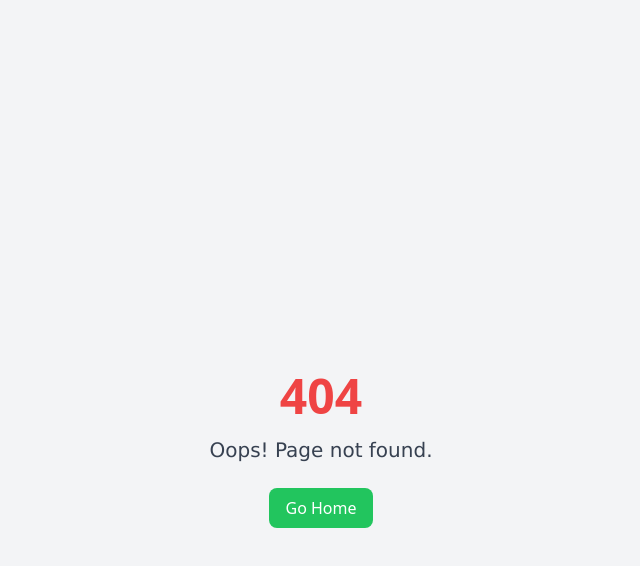
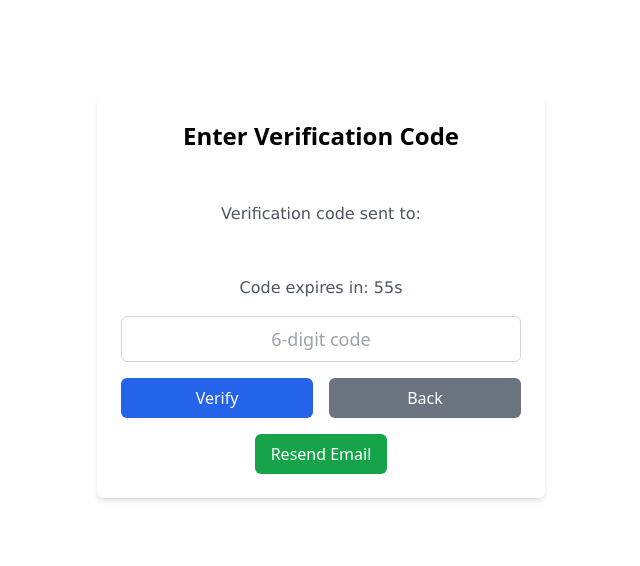
Before and after one commit to Ali-Faqy/FinalProject-Front, a React (Vite) app: page /verification in a window 1280 px wide. Before the commit this address had no page. Shown: the top 566 px of the page, without its empty margins (319-959 px from the left). Built offline with nearby package versions, Linux system fonts and the light colour scheme.

Commit message:
signUp version

```diff
--- a/src/App.jsx
+++ b/src/App.jsx
@@ -2,6 +2,7 @@ import './App.css';
 import MainPage from "./Pages/MainPage/Component/MainPage.jsx";
 import SignIn from "./Pages/SignPage/Component/SignIn.jsx";
 import SignUp from "./Pages/SignPage/Component/SignUp.jsx";
+import VerificationPage from "./Pages/SignPage/Component/VerificationPage.jsx";
 import HomePage from "./Pages/HomePage/Component/HomePage.jsx";
 import CategoriesPage from "./Pages/CategoriesPage/Component/CategoriesPage.jsx";
 import ProductsPage from "./Pages/ProductsPage/Component/ProductsPage.jsx";
@@ -40,6 +41,7 @@ function App() {
          <Route path="/" element={<MainPage />} />
         <Route path="/signIn" element={<SignIn />} />
         <Route path="/signUp" element={<SignUp />} />
+        <Route path="/verification" element={<VerificationPage />} />
 
        {userId ? (
           <>
@@ -61,6 +63,7 @@ function App() {
             <Route path="/checkout/failed" element={<FailedPage />} />
             <Route path="/inventory" element={<InventoryPage />} />
 
+
             </>
         ) : (
           <>
--- /dev/null
+++ b/src/Pages/SignPage/Code/SignUpData.js
@@ -0,0 +1,47 @@
+export async function userSignUp(userEmail, userName, password) {
+    try {
+        const response = await fetch("http://127.0.0.1:8000/users/signup", {
+          method: "POST",
+          headers: {
+            "Content-Type": "application/json",
+          },
+          body: JSON.stringify({ user_email: userEmail, user_name: userName, user_password: password }),
+        });
+
+        const data = await response.json();
+
+        if (response.ok) {
+          return data;
+        } else {
+          alert(data.message || "Error in SignUp.");
+        }
+        console.log("Response data:", data);
+      } catch (error) {
+        console.error("Error during sign-in:", error);
+        alert("An error occurred. Please try again later.");
+      }
+    };
+
+    export async function checkUserDefined(userEmail) {
+        try {
+            const response = await fetch("http://127.0.0.1:8000/users/check-email", {
+              method: "POST",
+              headers: {
+                "Content-Type": "application/json",
+              },
+              body: JSON.stringify({ user_email: userEmail}),
+            });
+
+            const data = await response.json();
+
+            if (response.ok) {
+              return data;
+            } else {
+              alert(data.message || "Error in check defined email.");
+            }
+            console.log("Response data:", data);
+          } catch (error) {
+            console.error("Error during sign-in:", error);
+            alert("An error occurred. Please try again later.");
+          }
+        };
--- a/src/Pages/SignPage/Component/SignUp.jsx
+++ b/src/Pages/SignPage/Component/SignUp.jsx
@@ -1,4 +1,4 @@
-import { Link } from "react-router-dom";
+import { Link, useNavigate } from "react-router-dom";
 import { useState } from "react";
 import {
   ArrowLeft,
@@ -12,14 +12,47 @@ import {
   User,
 } from "lucide-react";
 import { GoogleOAuthProvider, GoogleLogin } from "@react-oauth/google";
-import axios from "axios"; // Import axios for API requests
+import axios from "axios";
 import FacebookLogin from "react-facebook-login/dist/facebook-login-render-props";
+import {checkUserDefined} from "../Code/SignUpData.js"
+function SignUp() {
+  const navigate = useNavigate();
 
-function SignUp() {
+
+  const isValidEmail = (email) => {
+    const emailRegex = /^[^\s@]+@[^\s@]+\.[^\s@]+$/;
+    return emailRegex.test(email);
+  };
+
   const [showPassword, setShowPassword] = useState(false);
   const [name, setName] = useState("");
   const [email, setEmail] = useState("");
   const [password, setPassword] = useState("");
+
+  const handleSignUp = async () => {
+
+    if (!email || !password || !name) {
+      alert("Please fill in both name and email and password.");
+      return;
+    }
+    if (!isValidEmail(email)) {
+      alert("Please enter a valid email address.");
+      return;
+    }
+
+    try{
+      const data = await checkUserDefined(email);
+      if (data.IsUserDefined) {
+        alert("Email already exists. Please use a different email.");
+        return;
+      }
+    }
+    catch (error) {
+      console.error("Fetch error:", error);
+    }
+    navigate("/verification", { state: { name, email, password } });
+  };
+
 
   return (
     <GoogleOAuthProvider clientId="631245239192-8cek364mrcs3477aet7poiv7tj0kn39c.apps.googleusercontent.com">
@@ -180,7 +213,7 @@ function SignUp() {
             </div>
 
             <button
-              // onClick={handleSignUp}
+              onClick={handleSignUp}
               className="w-full h-12 rounded-lg bg-teal-700 text-white font-medium hover:bg-teal-800 transition-all duration-300 transform hover:translate-y-[-2px] shadow-md"
             >
               SIGN UP
--- /dev/null
+++ b/src/Pages/SignPage/Component/VerificationPage.jsx
@@ -0,0 +1,149 @@
+import React, { useState, useEffect } from "react";
+import { useNavigate, useLocation } from "react-router-dom";
+import {userSignUp} from "../Code/SignUpData"
+function VerificationPage() {
+  const [code, setCode] = useState("");
+  const [error, setError] = useState("");
+  const [submitted, setSubmitted] = useState(false);
+  const [timeLeft, setTimeLeft] = useState(60);
+  const [isCodeValid, setIsCodeValid] = useState(true);
+  const navigate = useNavigate();
+  const location = useLocation();
+  const { name, email, password } = location.state || {};
+
+  useEffect(() => {
+    if (email) {
+      sendCode();
+    }
+  }, [email]);
+
+  useEffect(() => {
+    if (timeLeft > 0 && isCodeValid) {
+      const timer = setTimeout(() => setTimeLeft(timeLeft - 1), 1000);
+      return () => clearTimeout(timer);
+    } else {
+      setIsCodeValid(false);
+    }
+  }, [timeLeft, isCodeValid]);
+
+  const sendCode = async () => {
+    if (!email) {
+      setError("No email provided.");
+      return;
+    }
+    console.log("Verification code sent to email:", email);
+    try {
+      const response = await fetch("http://127.0.0.1:8000/users/verify-email", {
+        method: "POST",
+        headers: { "Content-Type": "application/json" },
+        body: JSON.stringify({ user_email: email }),
+      });
+      if (!response.ok) throw new Error("Failed to send code");
+      console.log("Verification code sent to email:", email);
+    } catch (error) {
+      console.error("Error sending verification code:", error);
+      setError("Failed to send verification code.");
+    }
+  };
+
+  const handleSubmit = async (e) => {
+    e.preventDefault();
+    setError("");
+
+    if (!isCodeValid) {
+      setError("Code expired. Please resend.");
+      return;
+    }
+
+    try {
+      const response = await fetch("http://127.0.0.1:8000/users/checkCode", {
+        method: "POST",
+        headers: { "Content-Type": "application/json" },
+        body: JSON.stringify({ email: email, code: code }),
+      });
+
+      const result = await response.json();
+      if (response.ok && result.message === "Email verified successfully") {
+        setSubmitted(true);
+        const signUpResponse = await userSignUp(email, name, password);
+        if (signUpResponse) {
+          console.log("Sign-up successful:", signUpResponse);
+          localStorage.setItem("userId", signUpResponse.user_id);
+          window.dispatchEvent(new Event("storage"));
+          navigate("/home");
+        } else {
+          setError("Sign-up failed. Please try again.");
+        }
+
+      } else {
+        setError("Invalid or expired code.");
+      }
+    } catch (error) {
+      console.error("Error verifying code:", error);
+      setError("Verification failed.");
+    }
+  };
+
+  const handleResend = () => {
+    sendCode();
+    setTimeLeft(60);
+    setIsCodeValid(true);
+    setCode("");
+  };
+
+  const handleBack = () => {
+    navigate("/signup");
+  };
+
+  return (
+    <div className="max-w-md mx-auto mt-24 p-6 bg-white shadow-md rounded-md text-center">
+      <h2 className="text-2xl font-semibold mb-4">Enter Verification Code</h2>
+      <p className="text-gray-600 mb-2">Verification code sent to: {email}</p>
+      <p className="text-gray-600 mb-4">
+        {isCodeValid ? `Code expires in: ${timeLeft}s` : "Code expired. Resend below."}
+      </p>
+      <form onSubmit={handleSubmit} className="space-y-4">
+        <input
+          type="text"
+          placeholder="6-digit code"
+          value={code}
+          onChange={(e) => setCode(e.target.value)}
+          maxLength={6}
+          className="w-full px-4 py-2 border border-gray-300 rounded-md focus:outline-none focus:ring-2 focus:ring-blue-500 text-center text-lg"
+          disabled={!isCodeValid}
+        />
+        {error && <div className="text-red-500 text-sm">{error}</div>}
+        <div className="flex justify-between space-x-4">
+          <button
+            type="submit"
+            className={`w-1/2 py-2 rounded-md transition ${
+              isCodeValid
+                ? "bg-blue-600 text-white hover:bg-blue-700"
+                : "bg-gray-400 text-gray-700 cursor-not-allowed"
+            }`}
+            disabled={!isCodeValid}
+          >
+            Verify
+          </button>
+          <button
+            type="button"
+            onClick={handleBack}
+            className="w-1/2 bg-gray-500 text-white py-2 rounded-md hover:bg-gray-600 transition"
+          >
+            Back
+          </button>
+        </div>
+      </form>
+      <button
+        type="button"
+        onClick={handleResend}
+        className="mt-4 bg-green-600 text-white py-2 px-4 rounded-md hover:bg-green-700 transition"
+      >
+        Resend Email
+      </button>
+      {submitted && <div className="mt-4 text-green-600 font-medium">✅ Code submitted!</div>}
+    </div>
+  );
+}
+
+export default VerificationPage;
```
